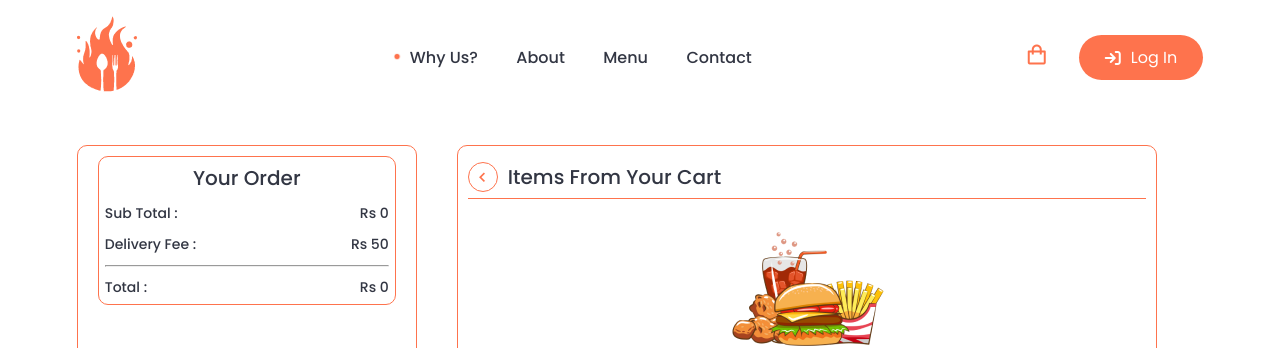
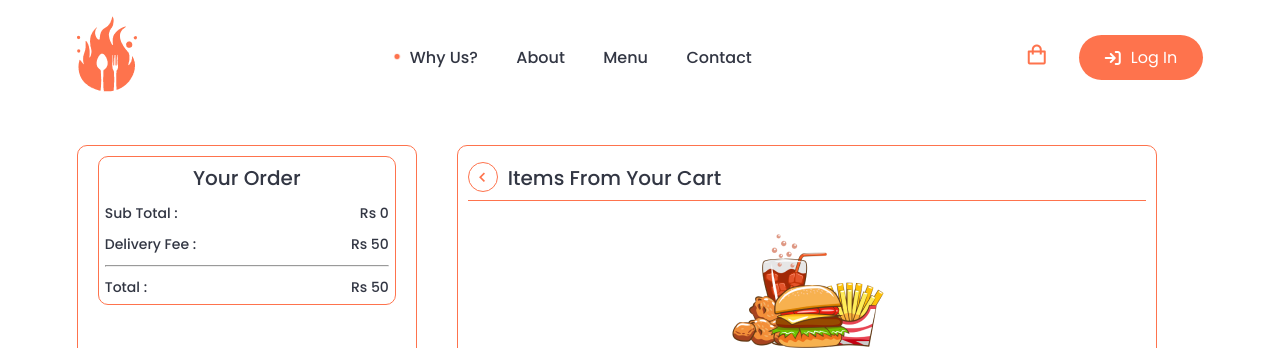
Before and after one commit to RanaUbaidullah/DzFood, a React (Create React App) app: page /cart in a window 1280 px wide. Shown: the top 348 px of the page. Built offline with nearby package versions, Linux system fonts and the light colour scheme.

Commit message:
some extra feature add

```diff
--- a/src/App/Component/popups/Popup.js
+++ b/src/App/Component/popups/Popup.js
@@ -47,6 +47,14 @@ function Popup(props) {
 
   function addToCart() {
     const cartItems = JSON.parse(localStorage.getItem("cartItems")) || [];
+
+    // Check if the product already exists in the cart
+    const existingItem = cartItems.find((item) => item.id === data.id);
+    if (existingItem) {
+      alert("Product already in cart!");
+      return;
+    }
+
     const newItem = {
       id: data.id,
       title: data.title,
@@ -131,7 +139,7 @@ function Popup(props) {
             </div>
             <h2 className="popup__price">
               Product Price:
-              <span>{data?.price ? data?.price * quantity : 0}</span>
+              <span>{data?.price ? data?.price * quantity : 0}{Config.currency}</span>
               <div className="btns">
               <button className="btn" onClick={addToCart}>
             Add to Cart
--- a/src/App/pages/cart/Cart.js
+++ b/src/App/pages/cart/Cart.js
@@ -1,5 +1,7 @@
 import React, { useEffect, useState, Fragment } from "react";
+import { Config } from "../../constant/Index";
 import "./cart.css";
+import { Link } from "react-router-dom";
 
 function CartItem({ item, cartItems, setCartItems }) {
   const [showAccessories, setShowAccessories] = useState(false);
@@ -126,7 +128,7 @@ function CartItem({ item, cartItems, setCartItems }) {
               <h2 className="card__title">{item.title.en}</h2>
 
               <span className="card__price">
-                ${item.price ? item.price : 0}
+              {Config.currency}{item.price ? item.price : 0}
                 <i
                   className="cart__trash fa-solid fa-trash"
                   onClick={() => handleRemoveItem(item.id)}
@@ -149,10 +151,13 @@ function CartItem({ item, cartItems, setCartItems }) {
               </div>
             </div>
 
-            <button className="detail__btn btn" onClick={handleToggleAccessories}>
+            {item.accessories[0]?
+              <button className="detail__btn btn" onClick={handleToggleAccessories}>
               Details
               <i className="bx bx-chevron-down"></i>
             </button>
+            : null
+            }
 
             <span className="card__price total__price">
               ${item.quantity * item.price}
@@ -240,7 +245,7 @@ function Cart() {
             <div
               className="subtotal">
               <span className="text">Sub Total :</span>
-              <span className="price">Rs 0</span>
+              <span className="price">Rs {calculateTotalPrice()}</span>
             </div>
             <div className="subtotal">
               <span className="text">Delivery Fee :</span>
@@ -249,7 +254,7 @@ function Cart() {
             <hr />
             <div className="total">
               <span className="text">Total :</span>
-              <span className="price">Rs {calculateTotalPrice()}</span>
+              <span className="price">Rs {calculateTotalPrice() + 50}</span>
             </div>
           </div>
           <div className="checkout">
@@ -268,7 +273,8 @@ function Cart() {
       </div>
       <div className="cart__items">
         <h3 className="subheading">
-          <i className="bx bx-chevron-left" />
+          <Link to="/menu"><i className="bx bx-chevron-left" />
+          </Link>
           Items From Your Cart
         </h3>
         {cartItems.length === 0 ? (
--- a/src/App/pages/cart/cart.css
+++ b/src/App/pages/cart/cart.css
@@ -179,7 +179,6 @@
     position: relative;
     height: fit-content;
     border-radius: 10px 10px 0 0;
-    border-bottom: 1px solid var(--primary-color);
     display: flex;
     align-items: start;
 }
@@ -287,6 +286,7 @@
 /* card__accessories */
 
 .card__accessories{
+    border-top: 1px solid var(--primary-color);
     display: flex;
     flex-direction: column;
     align-items: start;
```
